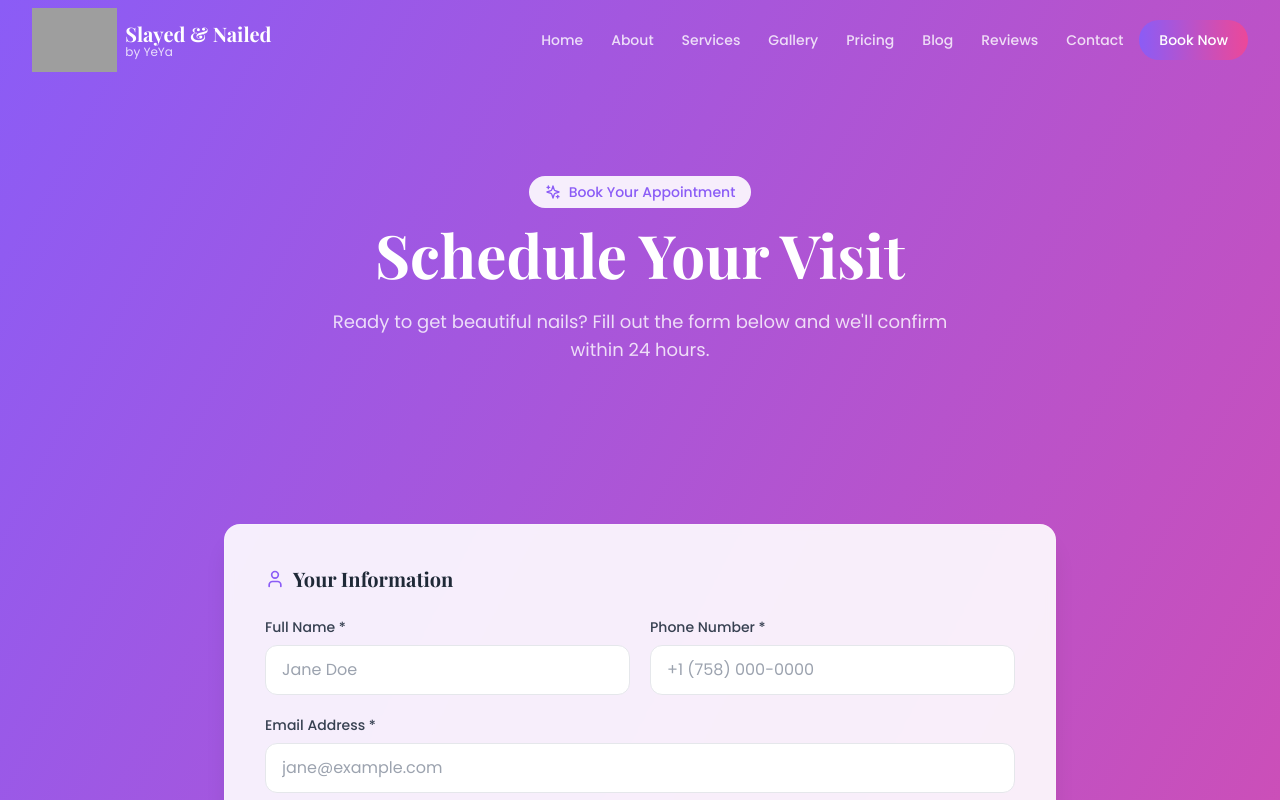
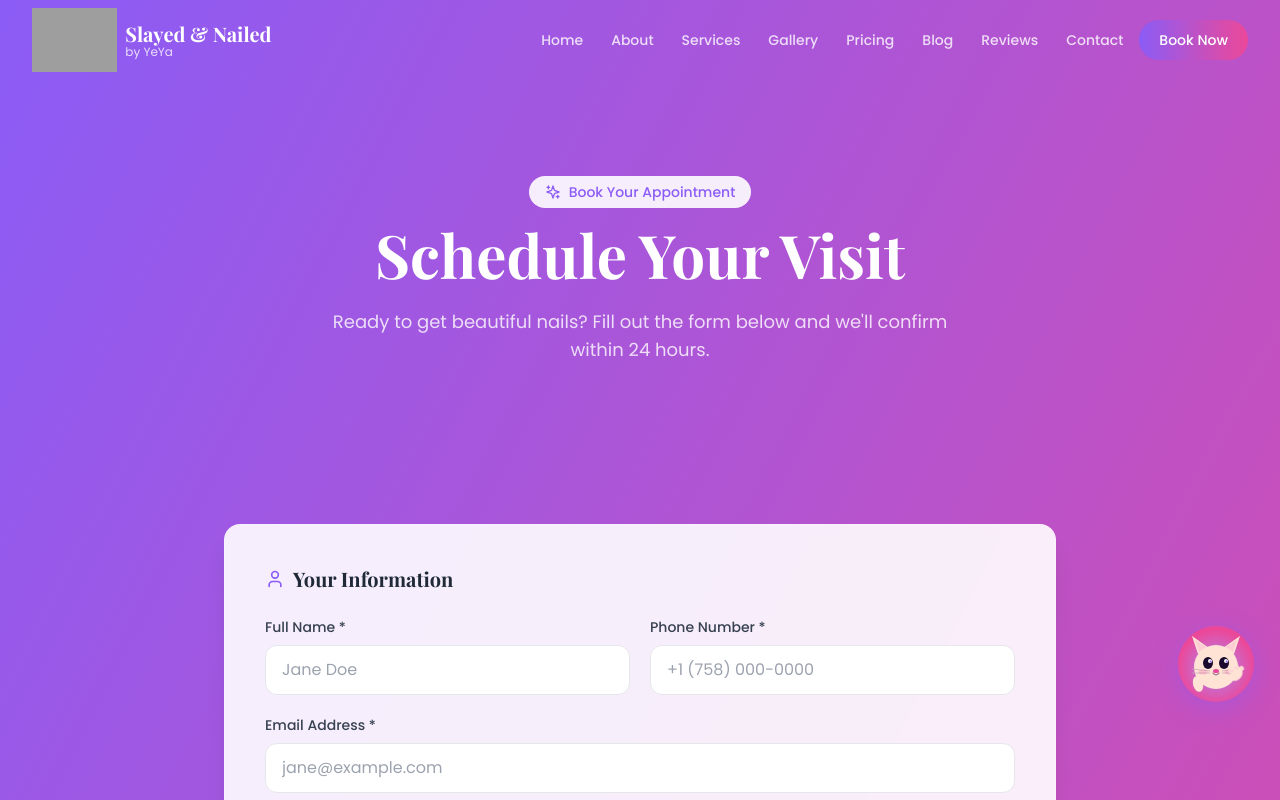
Before and after one commit to sheenela/SlayedAndNailedByYEYA, a React (Vite) app: page /booking in a window 1280 px wide. Shown: the top 800 px of the page. Built offline with nearby package versions, Linux system fonts and the light colour scheme; grey boxes are pictures that could not be loaded.

Commit message:
Create animated CatWidget component

```diff
--- a/src/App.jsx
+++ b/src/App.jsx
@@ -11,6 +11,7 @@ import Contact from './pages/Contact'
 import Booking from './pages/Booking'
 import WhatsAppButton from './components/WhatsAppButton'
 import StickyBookingCTA from './components/StickyBookingCTA'
+import CatWidget from './components/CatWidget'
 
 function App() {
   return (
@@ -30,6 +31,7 @@ function App() {
       </Layout>
       <WhatsAppButton />
       <StickyBookingCTA />
+      <CatWidget />
     </Router>
   )
 }
--- /dev/null
+++ b/src/components/CatWidget.jsx
@@ -0,0 +1,142 @@
+import { useState } from 'react'
+import { Link } from 'react-router-dom'
+
+function playMeow() {
+  try {
+    const ctx = new (window.AudioContext || window.webkitAudioContext)()
+    const osc1 = ctx.createOscillator()
+    const osc2 = ctx.createOscillator()
+    const gain = ctx.createGain()
+    osc1.connect(gain)
+    osc2.connect(gain)
+    gain.connect(ctx.destination)
+
+    const now = ctx.currentTime
+    osc1.type = 'sine'
+    osc2.type = 'sine'
+
+    osc1.frequency.setValueAtTime(950, now)
+    osc1.frequency.exponentialRampToValueAtTime(550, now + 0.18)
+    osc1.frequency.exponentialRampToValueAtTime(750, now + 0.32)
+    osc1.frequency.exponentialRampToValueAtTime(420, now + 0.55)
+
+    osc2.frequency.setValueAtTime(1900, now)
+    osc2.frequency.exponentialRampToValueAtTime(1100, now + 0.18)
+    osc2.frequency.exponentialRampToValueAtTime(1500, now + 0.32)
+    osc2.frequency.exponentialRampToValueAtTime(840, now + 0.55)
+
+    gain.gain.setValueAtTime(0, now)
+    gain.gain.linearRampToValueAtTime(0.18, now + 0.04)
+    gain.gain.setValueAtTime(0.18, now + 0.3)
+    gain.gain.exponentialRampToValueAtTime(0.001, now + 0.55)
+
+    osc1.start(now)
+    osc1.stop(now + 0.55)
+    osc2.start(now)
+    osc2.stop(now + 0.55)
+  } catch (_) {}
+}
+
+function CatWidget() {
+  const [bouncing, setBouncing] = useState(false)
+  const [showTooltip, setShowTooltip] = useState(false)
+
+  const handleClick = () => {
+    playMeow()
+    setBouncing(true)
+    setShowTooltip(true)
+    setTimeout(() => setBouncing(false), 600)
+    setTimeout(() => setShowTooltip(false), 3500)
+  }
+
+  return (
+    <div className="fixed bottom-44 right-4 md:bottom-24 md:right-6 z-[55] flex flex-col items-end gap-2.5">
+      {showTooltip && (
+        <div className="cat-tooltip-enter bg-white/95 backdrop-blur-sm rounded-2xl px-4 py-3 shadow-xl border border-[#8B5CF6]/20 whitespace-nowrap">
+          <p className="text-sm font-medium text-gray-700 mb-2">Meow! Ready to get slayed? 🐾</p>
+          <Link
+            to="/booking"
+            onClick={() => setShowTooltip(false)}
+            className="block text-xs px-3 py-1.5 bg-gradient-to-r from-[#8B5CF6] to-[#EC4899] text-white rounded-full text-center font-semibold hover:shadow-md hover:scale-105 transition-all duration-200"
+          >
+            Book Your Appointment
+          </Link>
+        </div>
+      )}
+
+      <button
+        onClick={handleClick}
+        aria-label="Book your appointment"
+        className={`w-20 h-20 cursor-pointer focus:outline-none select-none ${bouncing ? 'cat-bounce' : ''}`}
+        style={{ filter: 'drop-shadow(0 6px 12px rgba(139,92,246,0.45))' }}
+      >
+        <svg viewBox="0 0 80 80" xmlns="http://www.w3.org/2000/svg" width="80" height="80">
+          <defs>
+            <radialGradient id="catBg" cx="50%" cy="55%" r="50%">
+              <stop offset="0%" stopColor="#A78BFA" />
+              <stop offset="100%" stopColor="#EC4899" />
+            </radialGradient>
+          </defs>
+
+          {/* Background bubble */}
+          <circle cx="40" cy="40" r="38" fill="url(#catBg)" />
+
+          {/* Left ear */}
+          <polygon points="22,30 16,12 33,24" fill="#FFE4D6" />
+          <polygon points="23,28 19,16 31,23" fill="#FECDD3" />
+
+          {/* Right ear */}
+          <polygon points="58,30 64,12 47,24" fill="#FFE4D6" />
+          <polygon points="57,28 61,16 49,23" fill="#FECDD3" />
+
+          {/* Cat face */}
+          <circle cx="40" cy="43" r="22" fill="#FFE4D6" />
+
+          {/* Eyes */}
+          <ellipse cx="32" cy="39" rx="5" ry="6" fill="#1a0a2e" />
+          <ellipse cx="48" cy="39" rx="5" ry="6" fill="#1a0a2e" />
+          {/* Eye shine */}
+          <circle cx="34" cy="37" r="2" fill="white" />
+          <circle cx="50" cy="37" r="2" fill="white" />
+          <circle cx="34.5" cy="37.5" r="0.9" fill="#8B5CF6" />
+          <circle cx="50.5" cy="37.5" r="0.9" fill="#8B5CF6" />
+
+          {/* Nose */}
+          <ellipse cx="40" cy="47" rx="3" ry="2" fill="#EC4899" />
+
+          {/* Mouth */}
+          <path d="M37,49 Q40,53 43,49" stroke="#9F6B8A" strokeWidth="1.2" fill="none" strokeLinecap="round" />
+
+          {/* Whiskers left */}
+          <line x1="16" y1="45" x2="34" y2="47" stroke="#C9A9B8" strokeWidth="0.9" opacity="0.8" />
+          <line x1="16" y1="49" x2="34" y2="49" stroke="#C9A9B8" strokeWidth="0.9" opacity="0.8" />
+
+          {/* Whiskers right */}
+          <line x1="46" y1="47" x2="64" y2="45" stroke="#C9A9B8" strokeWidth="0.9" opacity="0.8" />
+          <line x1="46" y1="49" x2="64" y2="49" stroke="#C9A9B8" strokeWidth="0.9" opacity="0.8" />
+
+          {/* Blush */}
+          <ellipse cx="27" cy="48" rx="4.5" ry="2.5" fill="#EC4899" opacity="0.22" />
+          <ellipse cx="53" cy="48" rx="4.5" ry="2.5" fill="#EC4899" opacity="0.22" />
+
+          {/* Left arm (static, slightly visible) */}
+          <ellipse cx="22" cy="60" rx="5" ry="8" fill="#FFE4D6" transform="rotate(-15,22,60)" />
+
+          {/* Waving right paw */}
+          <g className="cat-paw-wave" style={{ transformOrigin: '56px 57px' }}>
+            <ellipse cx="62" cy="52" rx="7" ry="5" fill="#FFE4D6" transform="rotate(-35,62,52)" />
+            <circle cx="58" cy="47" r="3" fill="#FFE4D6" />
+            <circle cx="63" cy="45" r="3" fill="#FFE4D6" />
+            <circle cx="68" cy="47" r="2.5" fill="#FFE4D6" />
+            {/* Paw pads */}
+            <ellipse cx="58" cy="47" rx="2" ry="1.5" fill="#FECDD3" opacity="0.7" />
+            <ellipse cx="63" cy="45" rx="2" ry="1.5" fill="#FECDD3" opacity="0.7" />
+            <ellipse cx="68" cy="47" rx="1.5" ry="1.2" fill="#FECDD3" opacity="0.7" />
+          </g>
+        </svg>
+      </button>
+    </div>
+  )
+}
+
+export default CatWidget
--- a/src/index.css
+++ b/src/index.css
@@ -99,3 +99,43 @@ h1, h2, h3, h4, h5, h6 {
   animation: pulse-ring 1.5s cubic-bezier(0.215, 0.61, 0.355, 1) infinite;
   z-index: -1;
 }
+
+@keyframes pawWave {
+  0%   { transform: rotate(-15deg); }
+  25%  { transform: rotate(25deg); }
+  50%  { transform: rotate(-5deg); }
+  75%  { transform: rotate(30deg); }
+  100% { transform: rotate(-15deg); }
+}
+
+.cat-paw-wave {
+  animation: pawWave 1.2s ease-in-out infinite;
+}
+
+@keyframes catBounce {
+  0%   { transform: scale(1) translateY(0); }
+  20%  { transform: scale(1.25) translateY(-12px); }
+  40%  { transform: scale(0.92) translateY(0); }
+  60%  { transform: scale(1.12) translateY(-5px); }
+  80%  { transform: scale(0.97) translateY(0); }
+  100% { transform: scale(1) translateY(0); }
+}
+
+.cat-bounce {
+  animation: catBounce 0.6s cubic-bezier(0.36, 0.07, 0.19, 0.97) both;
+}
+
+@keyframes catTooltipEnter {
+  from {
+    opacity: 0;
+    transform: translateY(8px) scale(0.95);
+  }
+  to {
+    opacity: 1;
+    transform: translateY(0) scale(1);
+  }
+}
+
+.cat-tooltip-enter {
+  animation: catTooltipEnter 0.25s ease-out forwards;
+}
```
